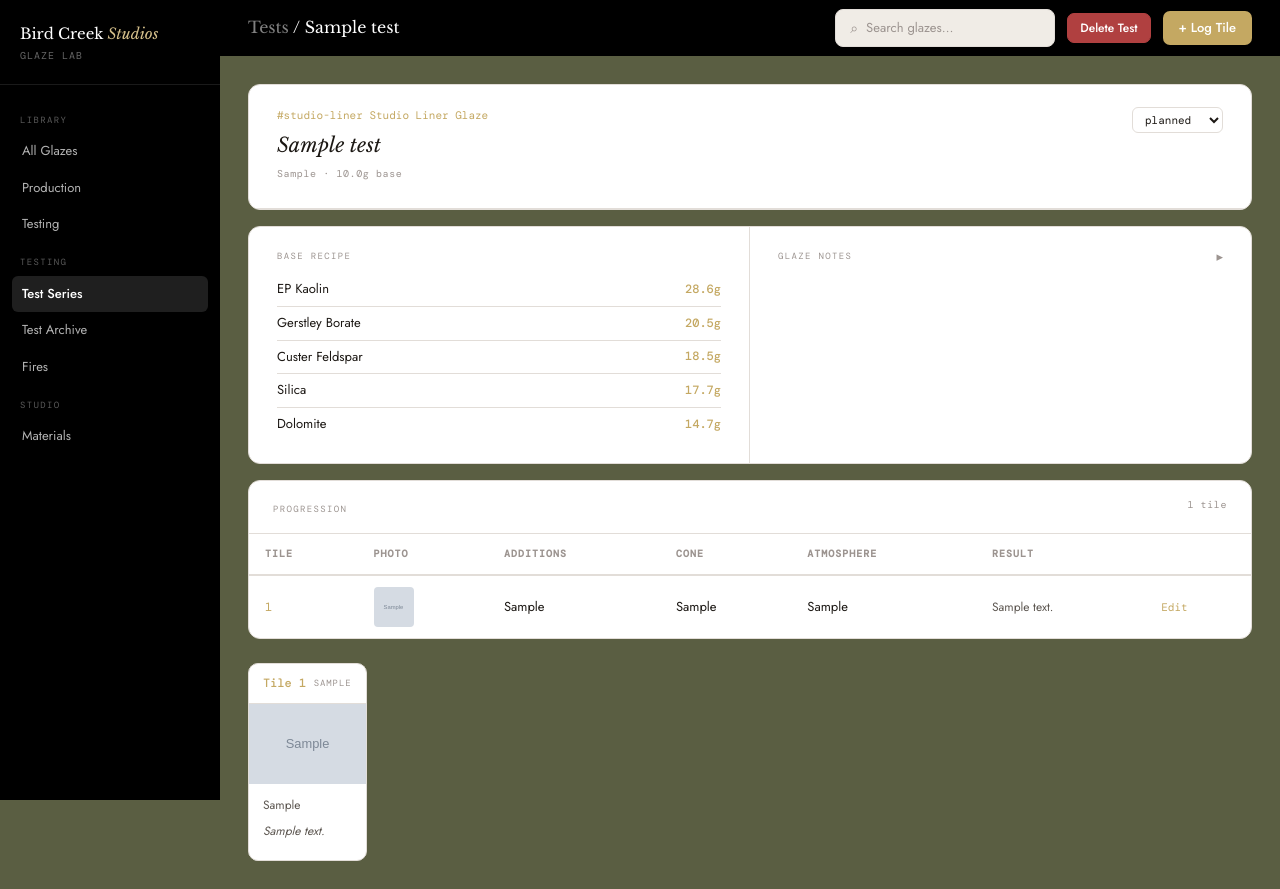
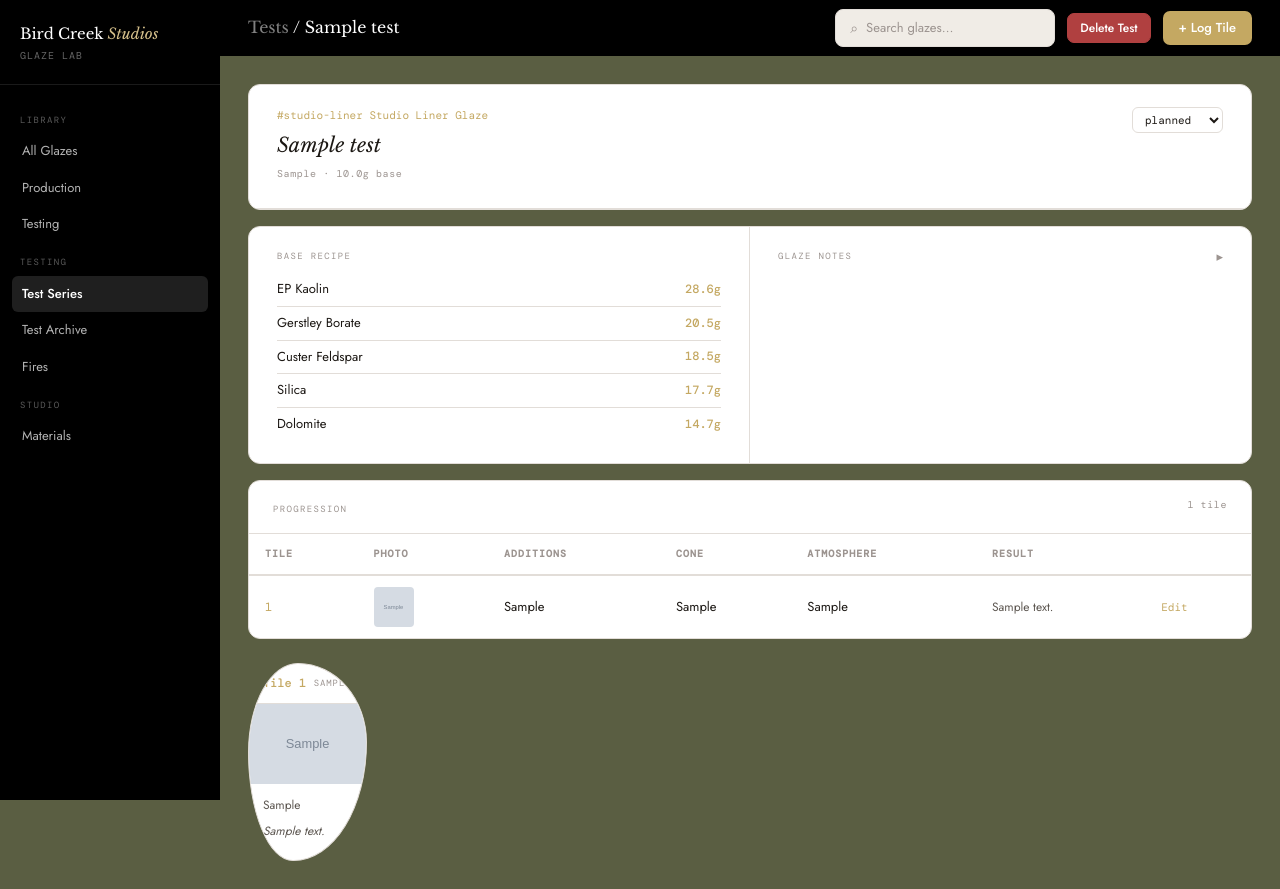
Before and after one commit to LydWil43/glazelab, a Flask app: page /tests/1 in a window 1280 px wide. Run offline with Flask 3, Linux system fonts and the light colour scheme; data comes from the database, SQL or seed files in the repository; tables that the repository leaves empty hold one stand-in row (values such as "Sample post"); grey boxes marked "Sample" are stand-in pictures; some web fonts are replaced.

Commit message:
Give tile photo cards an organic blob shape
Co-Authored-By: Claude Sonnet 4.6 <noreply@anthropic.com>

```diff
--- a/static/css/style.css
+++ b/static/css/style.css
@@ -370,7 +370,7 @@ a { color: inherit; text-decoration: none; }
 .tile-card {
   background: var(--surface);
   border: 1px solid var(--border);
-  border-radius: 10px;
+  border-radius: 42% 58% 62% 38% / 45% 40% 60% 55%;
   overflow: hidden;
   opacity: 0.85;
 }
```
